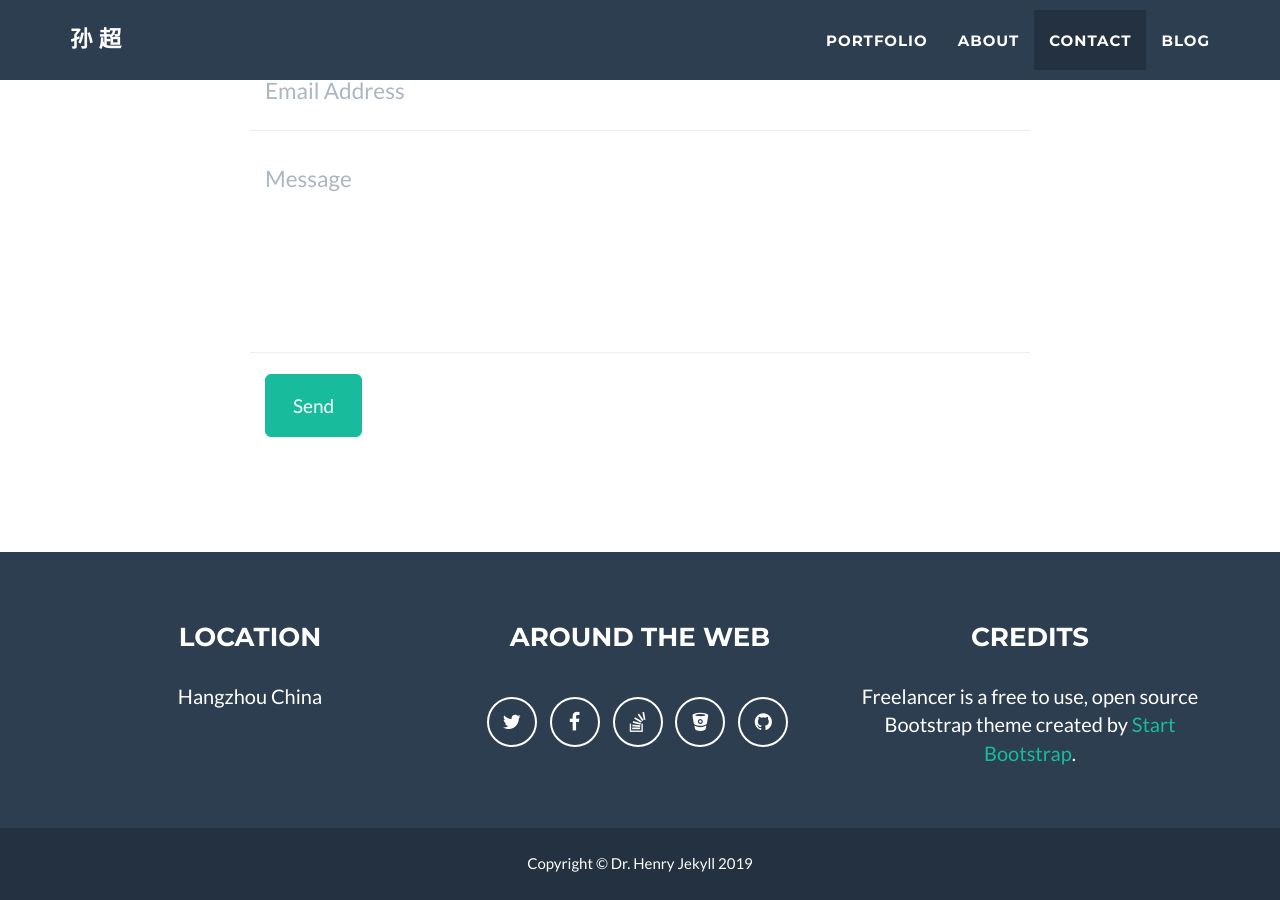
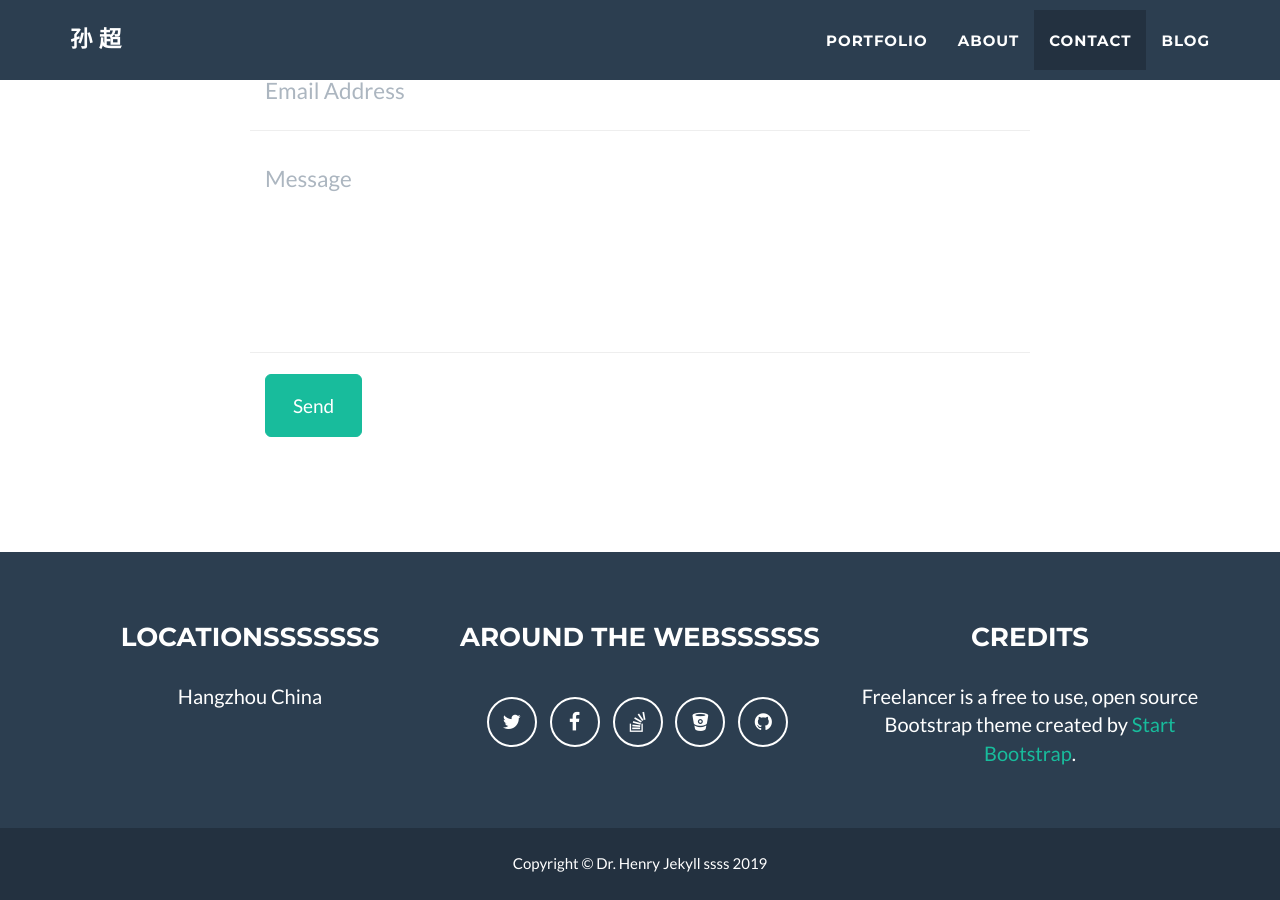
Before and after one commit to sunchao0427/sunchao0427.github.io, a Jekyll site: the page built from index.html, in a window 1280 px wide and 900 px high, scrolled down 1715 px. Built offline with Jekyll 4.4.1, drawn with Linux system fonts in a browser that asks for light colours.

Commit message:
fix lang of 1

```diff
--- a/_config.yml
+++ b/_config.yml
@@ -34,9 +34,9 @@ color:
 
 # Footer settings
 footer:
-  copyright: Dr. Henry Jekyll
-  location: Location
-  social: Around the Web
+  copyright: Dr. Henry Jekyll ssss
+  location: Locationsssssss
+  social: Around the Webssssss
   credits: Credits
 
 # Social networks usernames (many more available: google-plus, flickr, dribbble, pinterest, instagram, tumblr, linkedin, etc.)
```
